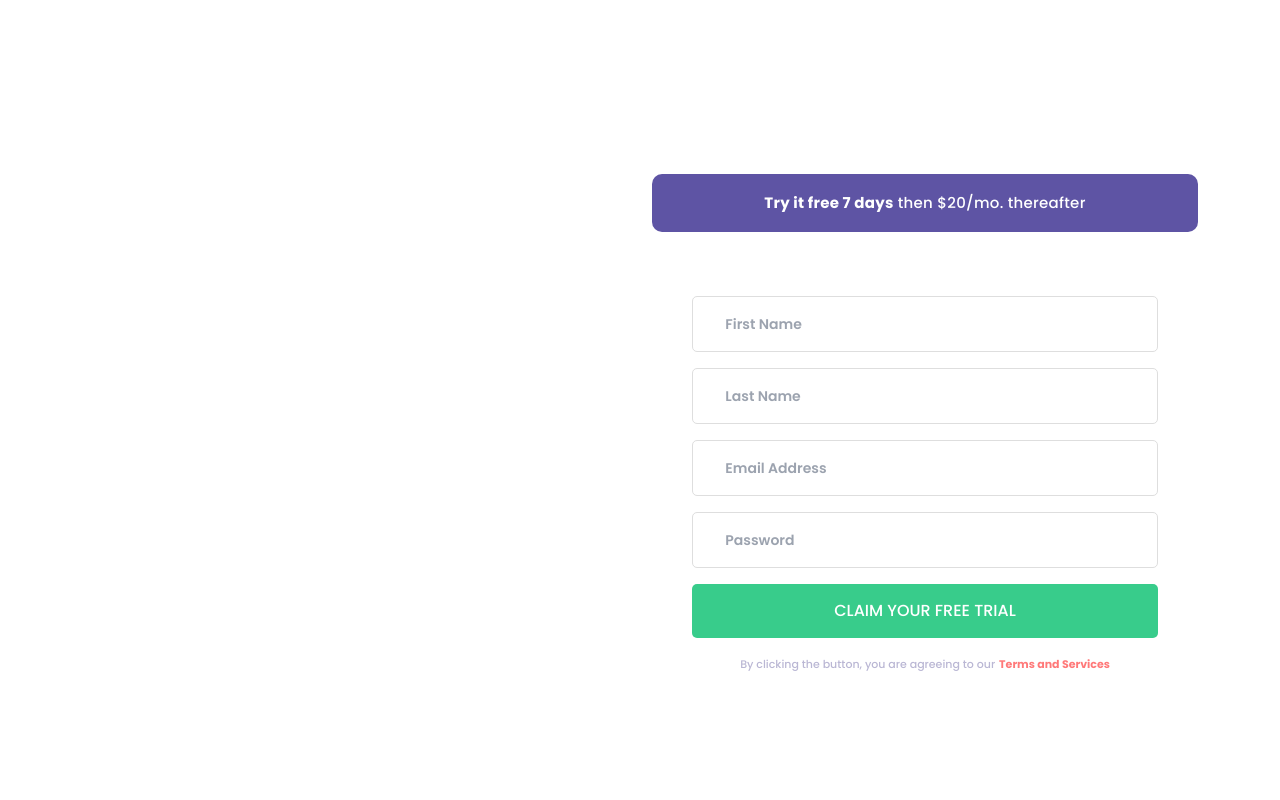
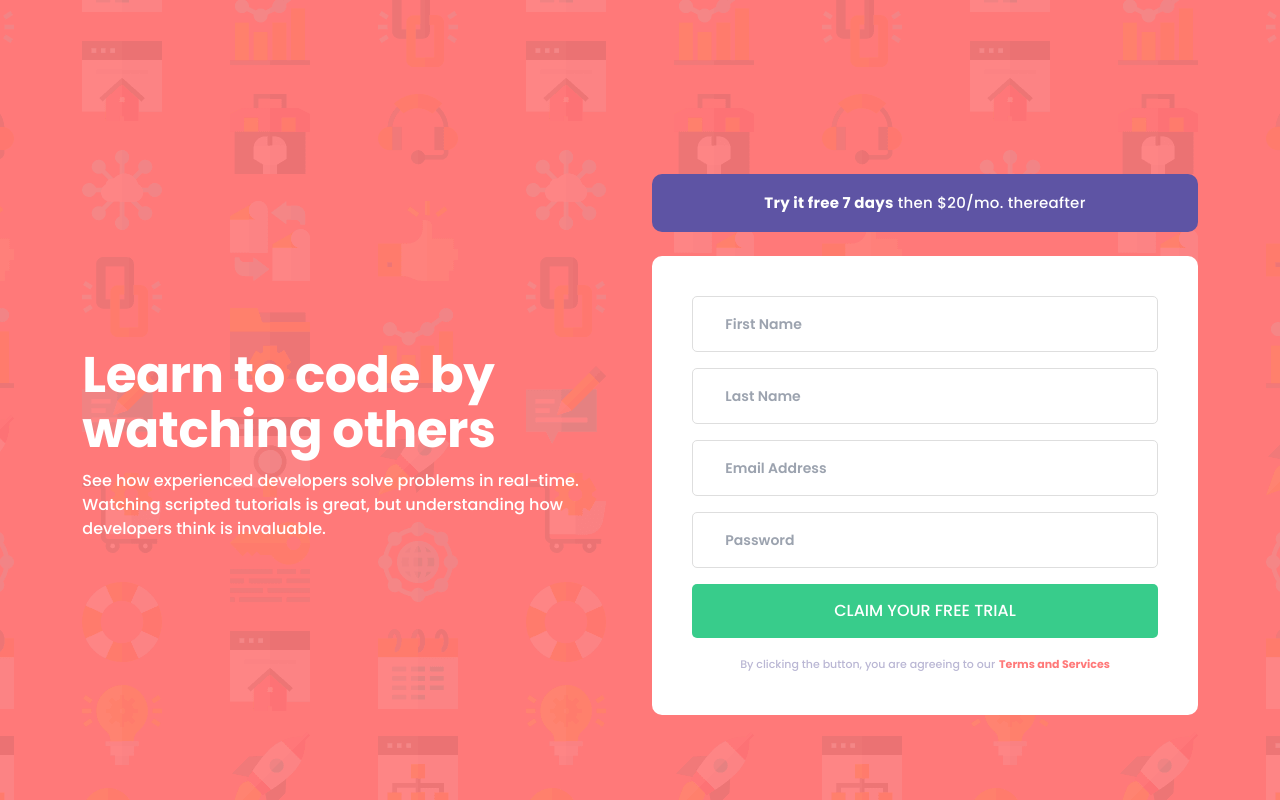
Before and after one commit to Lazzzare/intro-component-with-sign-up-form-React-, a React (Vite) app: page / in a window 1280 px wide. Built offline with nearby package versions, Linux system fonts and the light colour scheme.

Commit message:
clear initial input focus - outline: none

```diff
--- a/src/index.css
+++ b/src/index.css
@@ -5,4 +5,14 @@
 
 body {
   font-family: "Poppins", sans-serif;
+  width: 100vw;
+  /* min-height: 100vh; */
+  background: url(./assets/bg-desktop.png) no-repeat;
+  background-size: cover;
+  background-position: center;
+  background-color: #ff7979;
 }
+
+input:focus {
+  outline: none;
+}
```
